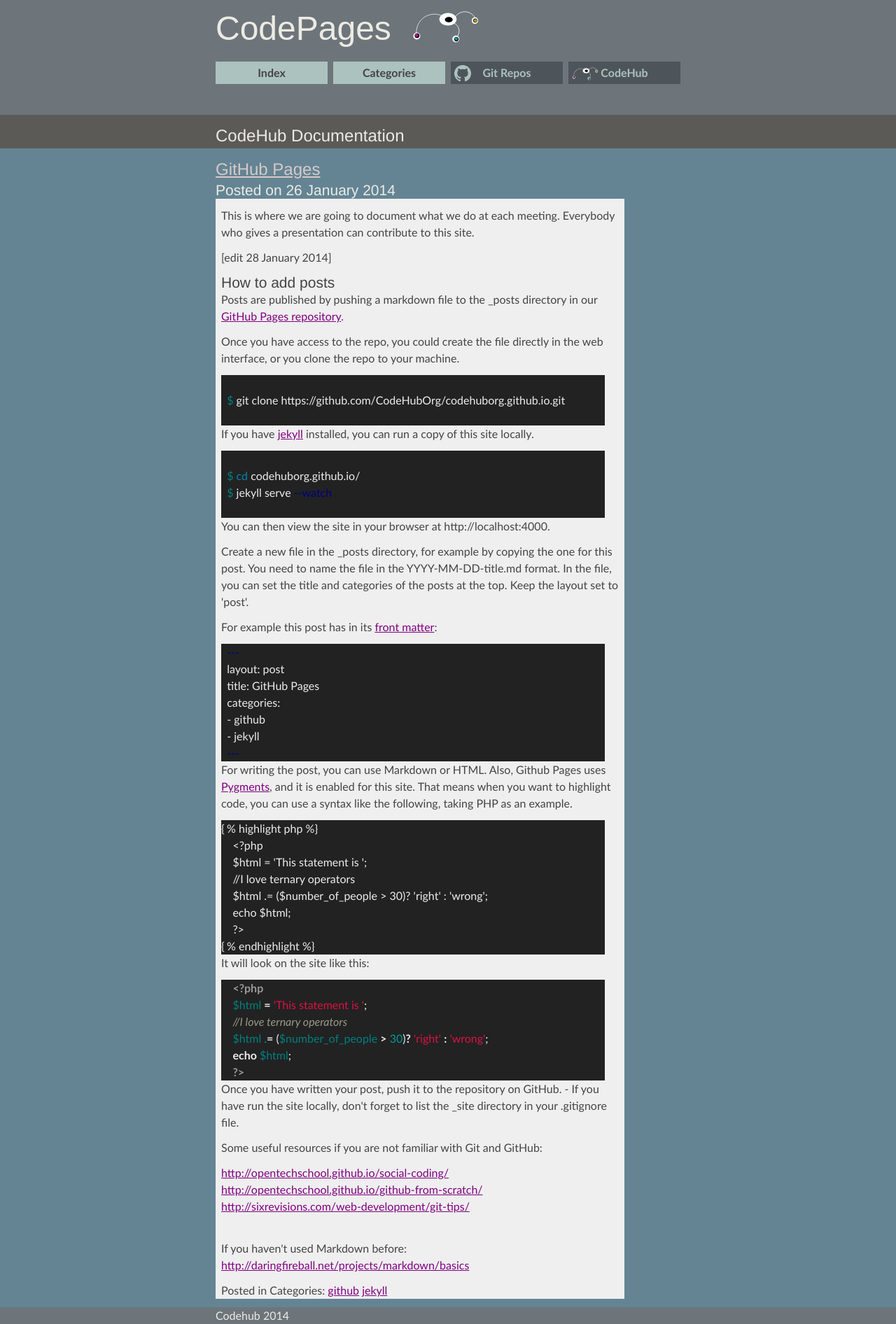
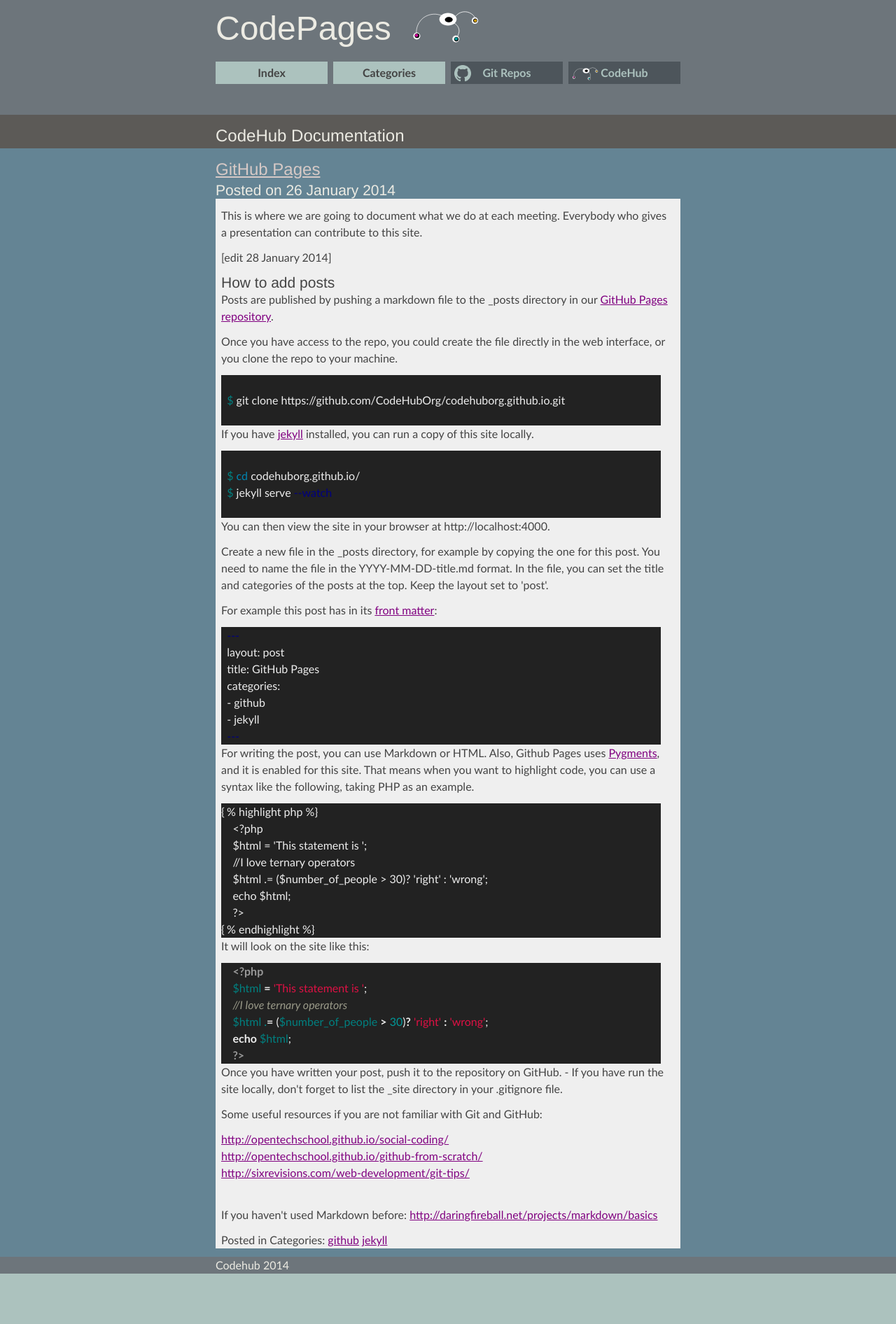
Before and after one commit to CodeHubOrg/codehuborg.github.io, a Jekyll site: the page built from index.html, in a window 1280 px wide. Shown: the whole page at 70% size. Built offline with Jekyll 4.4.1, drawn with Linux system fonts in a browser that asks for light colours; some web fonts are replaced; after the commit the page ends 1820 px from its top, so only the background shows below that.

Commit message:
removed .inner class form post, unnecessary and makes it to narrow

```diff
--- a/_layouts/post.html
+++ b/_layouts/post.html
@@ -17,7 +17,7 @@
       <article>
 
         <h3>Posted on: {{ page.date | date_to_long_string }}</h3>
-        <div class="inner posts-content">
+        <div class="posts-content">
           <div class="posts-inner">
         {{ content }}
           {% if page.categories %}
--- a/index.html
+++ b/index.html
@@ -7,7 +7,7 @@
 <article>
     <h2><a href="{{ post.url }}">{{ post.title }}</a></h2>
     <h3>Posted on {{ post.date | date_to_long_string }} </h3>
-    <div class="inner margin-vert posts-content">
+    <div class="margin-vert posts-content">
       <div class="posts-inner">
       {{ post.content }}
       {% if post.categories %}
```
